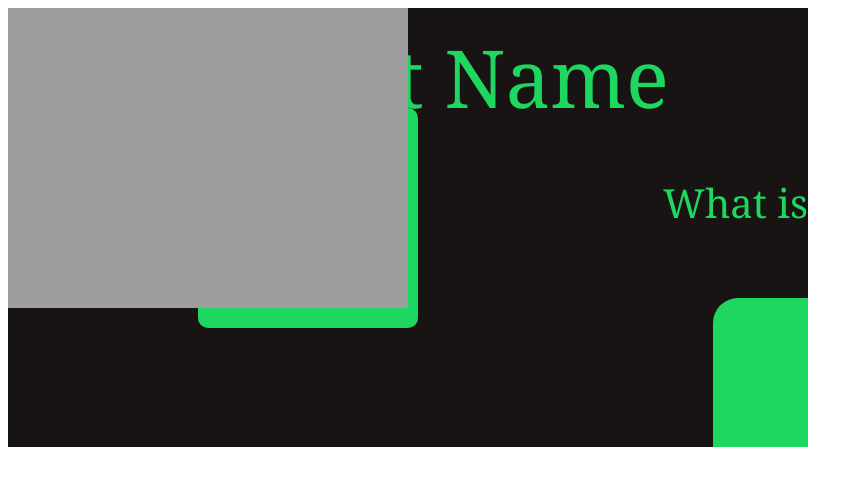
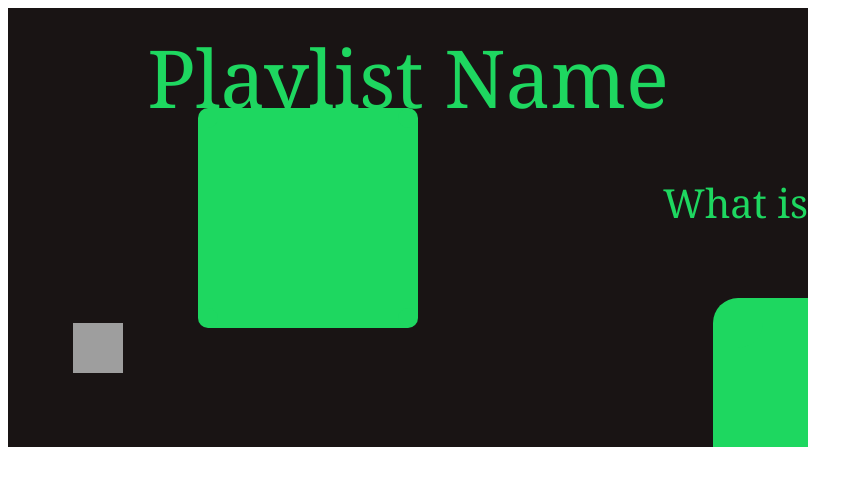
Before and after one commit to tgraber4/testing-for-spotify, a plain HTML site: page index.html in a window 1280 px wide. Shown: the whole page, without its empty margins (0-863 px from the left). Drawn offline with nearby package versions, Linux system fonts and the light colour scheme.

Commit message:
update 2

```diff
--- a/index.html
+++ b/index.html
@@ -1,6 +1,11 @@
 <html>
 
 <body>
+    <img id="Image1" style="display: none;" crossorigin src=""/>
+    <img id="Image2" style="display: none;" crossorigin src=""/>
+    <img id="Image3" style="display: none;" crossorigin src=""/>
+    <img id="Image4" style="display: none;" crossorigin src=""/>
+    <img id="Image5" style="display: none;" crossorigin src=""/>
     <link rel="stylesheet" href="style.css">
     <canvas id="canvas" width="660" height="450"></canvas>
     <script src="https://code.jquery.com/jquery-2.1.0.js"></script>
--- a/script.js
+++ b/script.js
@@ -19,42 +19,24 @@ var cRect = canvas.getBoundingClientRect();
 var canvasx = Math.round(cRect.left)
 var canvasy = Math.round(cRect.top)
 // var images = mood_images
-var images = ["https://cdn.glitch.com/4c9ebeb9-8b9a-4adc-ad0a-238d9ae00bb5%2Fmdn_logo-only_color.svg?1535749917189"];
-function startDownload(temps) {
-    let imageURL =
-      temps;
-    let imageDescription = "The Mozilla logo";
+var images = ["https://cdn.britannica.com/24/174524-050-A851D3F2/Oranges.jpg"];
 
-    downloadedImg = new Image();
-    downloadedImg.crossOrigin = "anonymous";
-    downloadedImg.addEventListener("load", imageReceived, false);
-    downloadedImg.alt = imageDescription;
-    downloadedImg.src = imageURL;
-    return downloadedImg;
-  }
-
-  function imageReceived() {
-
-
-    ctx.width = downloadedImg.width;
-    ctx.height = downloadedImg.height;
-    ctx.innerText = downloadedImg.alt;
-
-    ctx.drawImage(downloadedImg, 0, 0);
-
-
-    try {
-      localStorage.setItem("saved-image-example", canvas.toDataURL("image/png"));
-    } catch (err) {
-      console.error(`Error: ${err}`);
-    }
-  }
-
-var Image1 = new Image();
+var Image1 = document.getElementById("Image1");
+var Image2 = document.getElementById("Image2");
+var Image3 = document.getElementById("Image3");
+var Image4 = document.getElementById("Image4");
+var Image5 = document.getElementById("Image5");
+document.getElementById("Image1").src = images[0];
+// document.getElementById("Image2").src = images[1];
+// document.getElementById("Image3").src = images[2];
+// document.getElementById("Image4").src = images[3];
+// document.getElementById("Image5").src = images[4];
 var tempstring = "";
 console.log(images[0])
-tempstring = images.length > 0 ? images[0] : "https://www.ncenet.com/wp-content/uploads/2020/04/No-image-found.jpg";
-Image1 = startDownload(tempstring);
+
+Image1.onload = function() {
+    ctx.drawImage(Image1, 0, 0, Image1.width, Image1.height, (width - 700) / 2 + 15, 315, 50, 50)
+}
 
     // ctx.drawImage("name", imagex, imagey, width of clipped image, height of clipped image, x, y, width, height)
 var circle = function (x, y, radius, fillCircle) {
```
